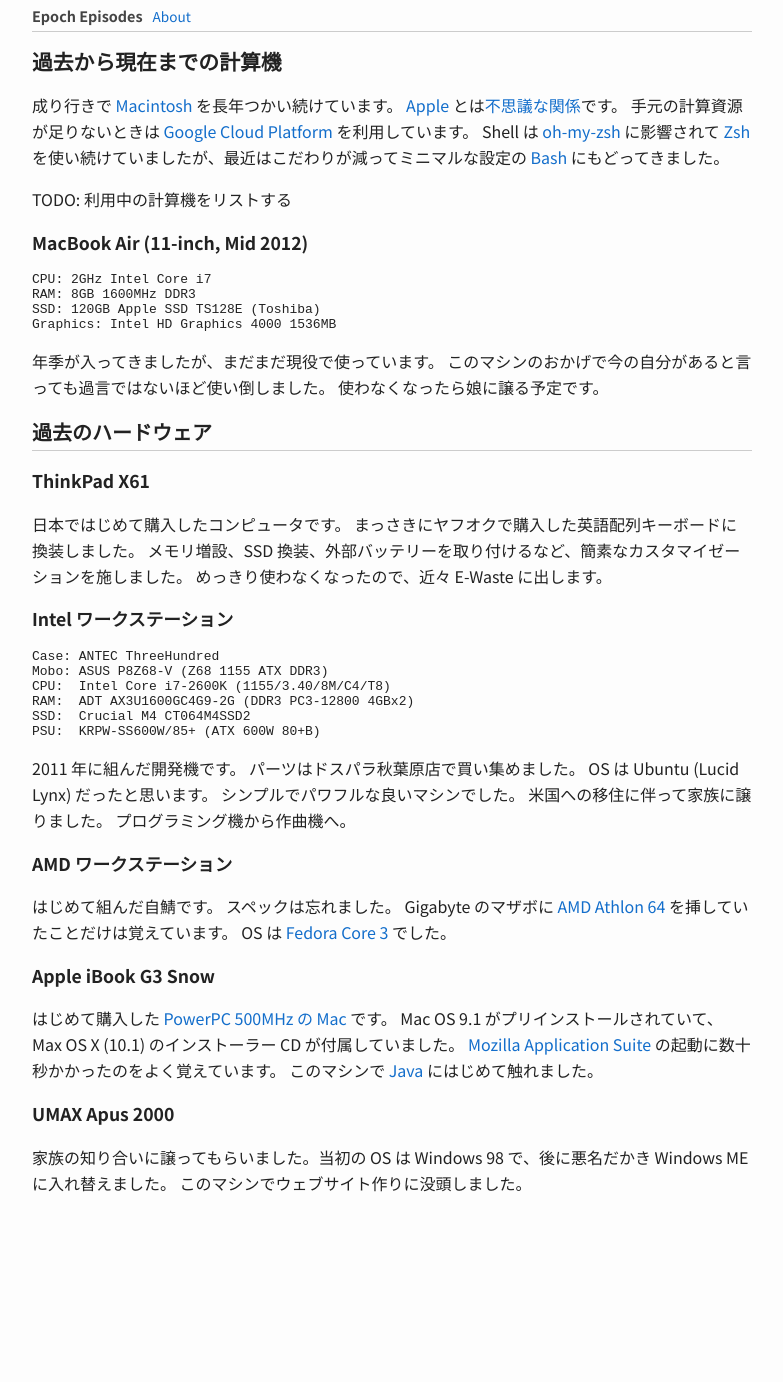
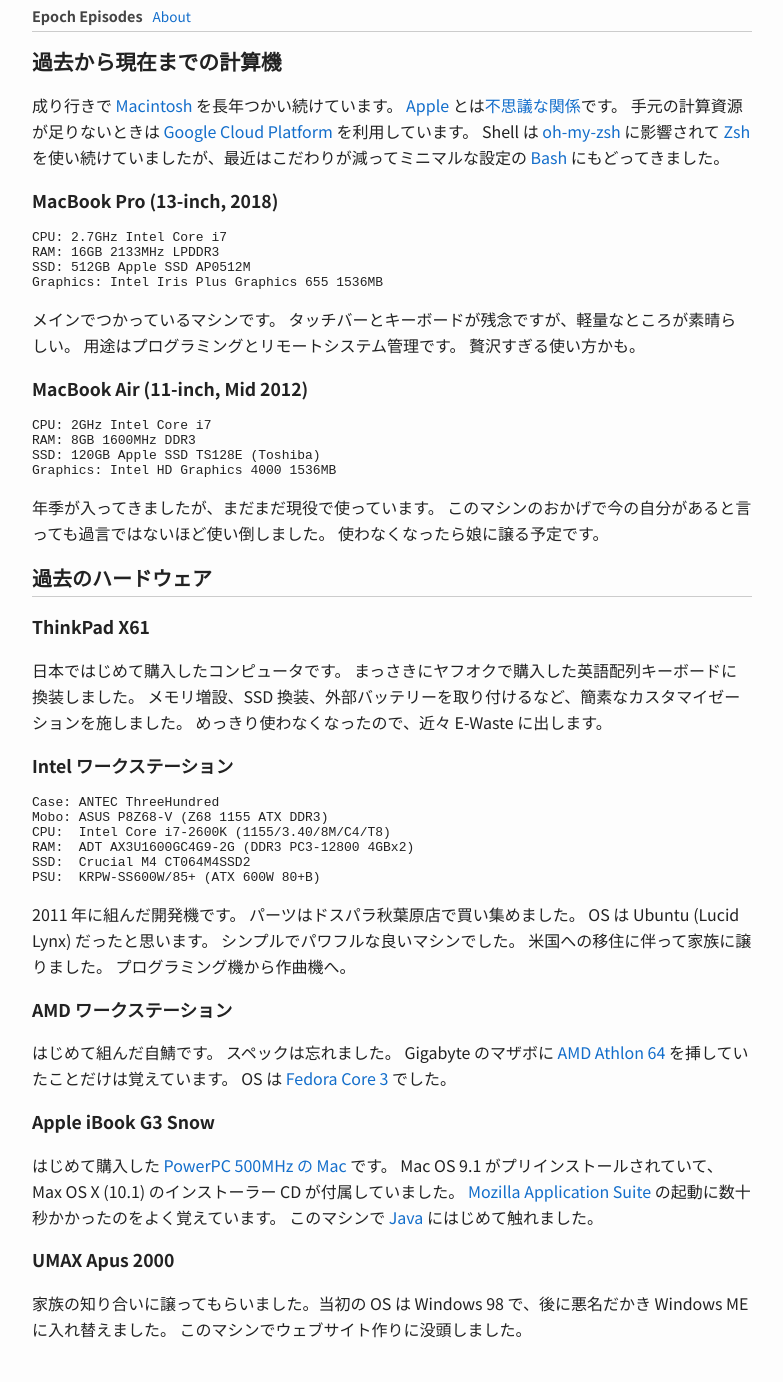
Before and after one commit to toru/ep.torumk.com, a Jekyll site: the page built from _pages/gear.md, in a window 1280 px wide. Shown: the whole page, without its empty margins (248-1031 px from the left). Built offline with Jekyll 4.4.1, drawn with Linux system fonts in a browser that asks for light colours; before the commit the page ends 1236 px from its top, so only the background shows below that.

Commit message:
pages: add some content on the 2018 macbook pro

````diff
--- a/_pages/gear.md
+++ b/_pages/gear.md
@@ -10,7 +10,19 @@
 手元の計算資源が足りないときは [Google Cloud Platform](https://ja.wikipedia.org/wiki/Google_Cloud_Platform) を利用しています。
 Shell は [oh-my-zsh](https://ohmyz.sh/) に影響されて [Zsh](https://ja.wikipedia.org/wiki/Z_Shell) を使い続けていましたが、最近はこだわりが減ってミニマルな設定の [Bash](https://ja.wikipedia.org/wiki/Bash) にもどってきました。
 
-TODO: 利用中の計算機をリストする
+### MacBook Pro (13-inch, 2018)
+
+```spec
+CPU: 2.7GHz Intel Core i7
+RAM: 16GB 2133MHz LPDDR3
+SSD: 512GB Apple SSD AP0512M
+Graphics: Intel Iris Plus Graphics 655 1536MB
+```
+
+メインでつかっているマシンです。
+タッチバーとキーボードが残念ですが、軽量なところが素晴らしい。
+用途はプログラミングとリモートシステム管理です。
+贅沢すぎる使い方かも。
 
 ### MacBook Air (11-inch, Mid 2012)
 
````
